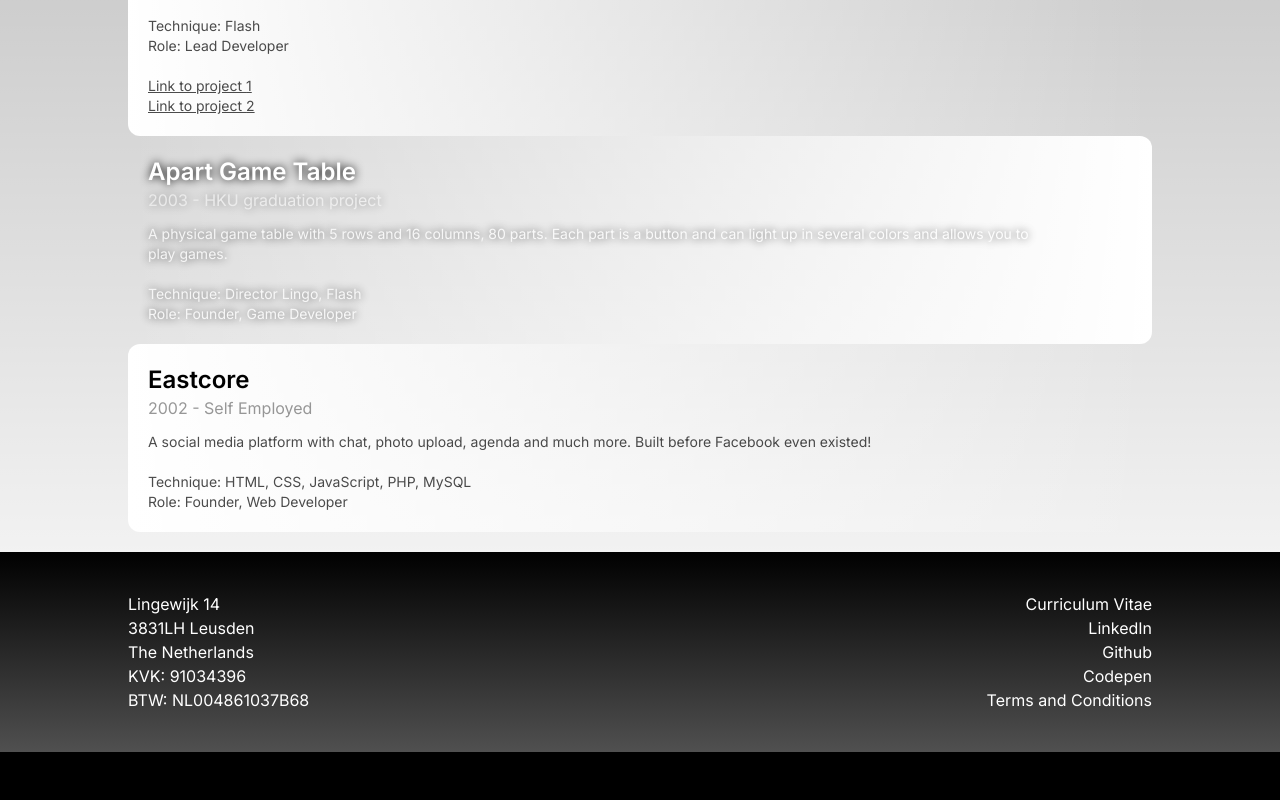
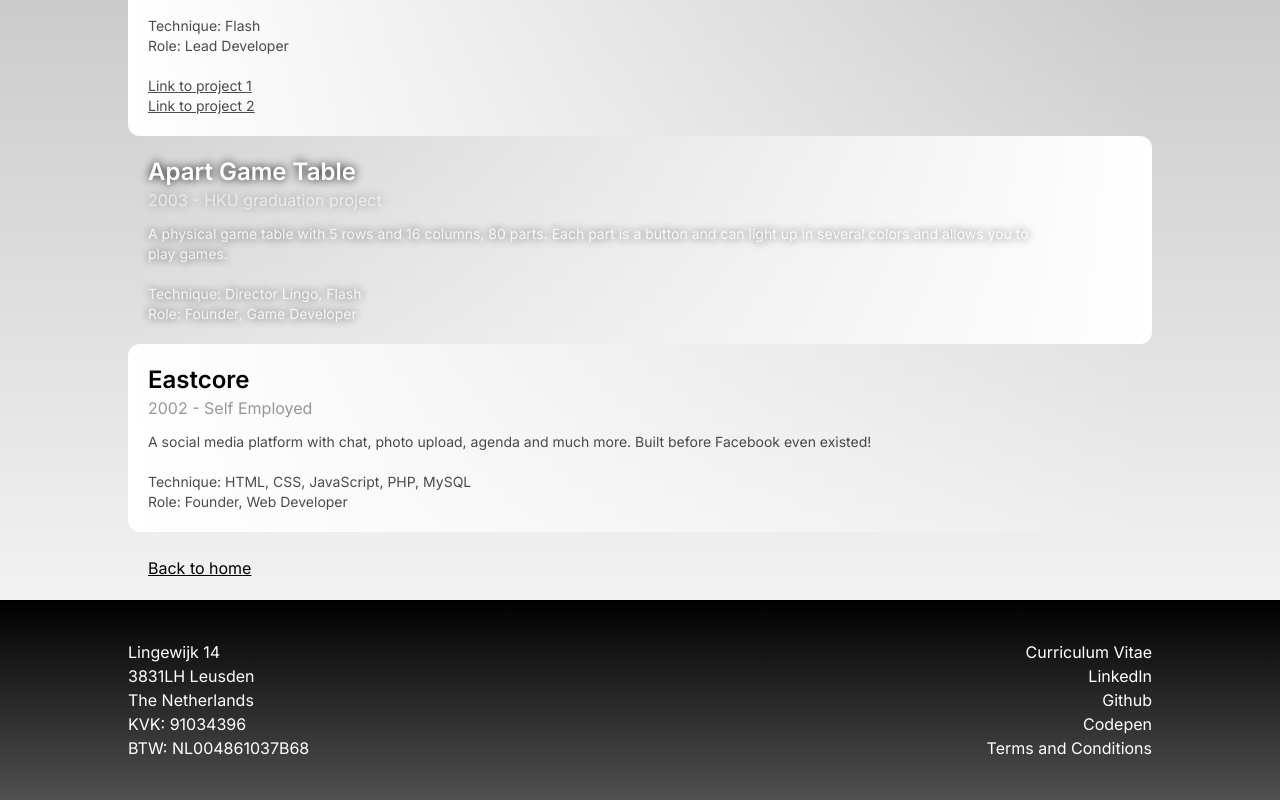
Before and after one commit to ThijsTyZ/tyz, a Next.js app: page /portfolio in a window 1280 px wide. Shown: the part 3148-3948 px from the top of the page. Before the commit the page ends 3900 px from the top, so only its background shows below. Built offline with nearby package versions, Linux system fonts and the light colour scheme.

Commit message:
add back to home link

```diff
--- a/src/app/portfolio/page.tsx
+++ b/src/app/portfolio/page.tsx
@@ -1,5 +1,6 @@
 import Link from 'next/link';
 import type { ReactElement } from 'react';
+import { paths } from '@/app/data/copy';
 
 type Project = {
   title: string;
@@ -239,6 +240,10 @@ export default function Portfolio(): ReactElement {
           </article>
         ),
       )}
+      <br />
+      <Link href={paths.home} className="text-black underline p-5">
+        Back to home
+      </Link>
     </section>
   );
 }
```
